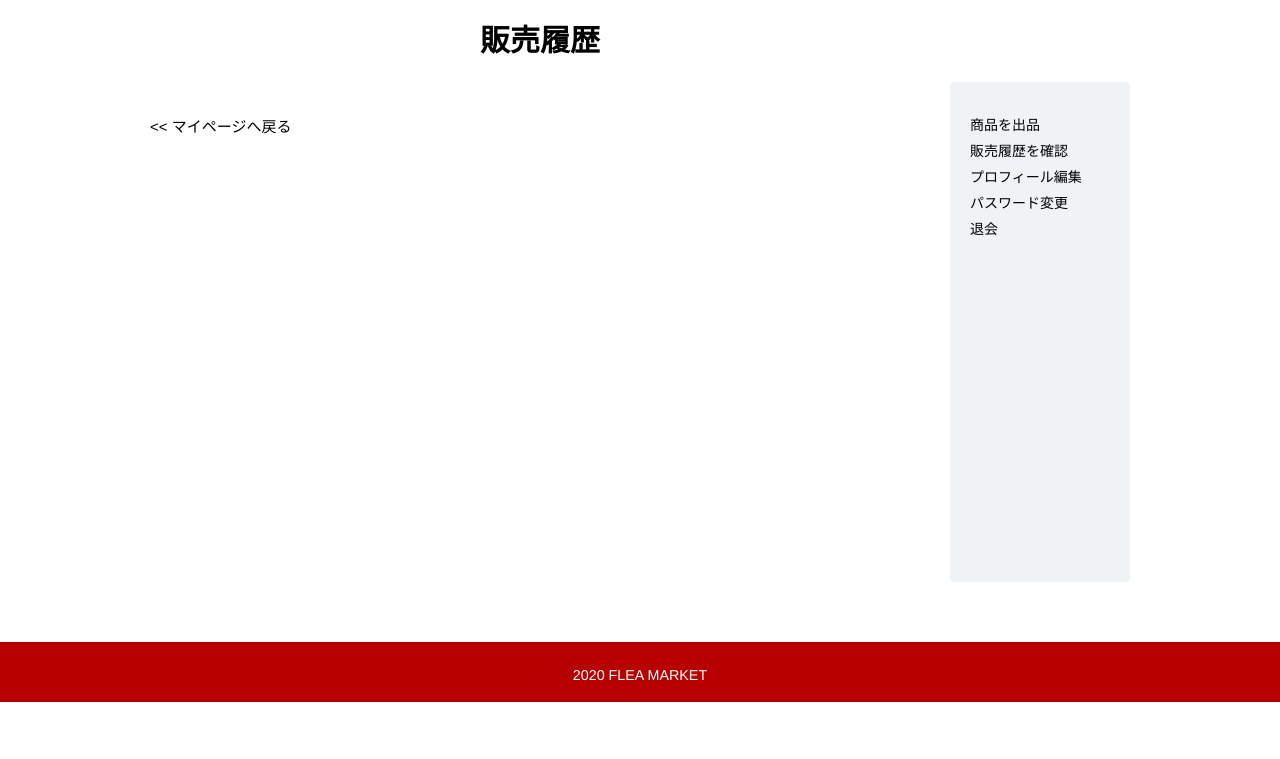
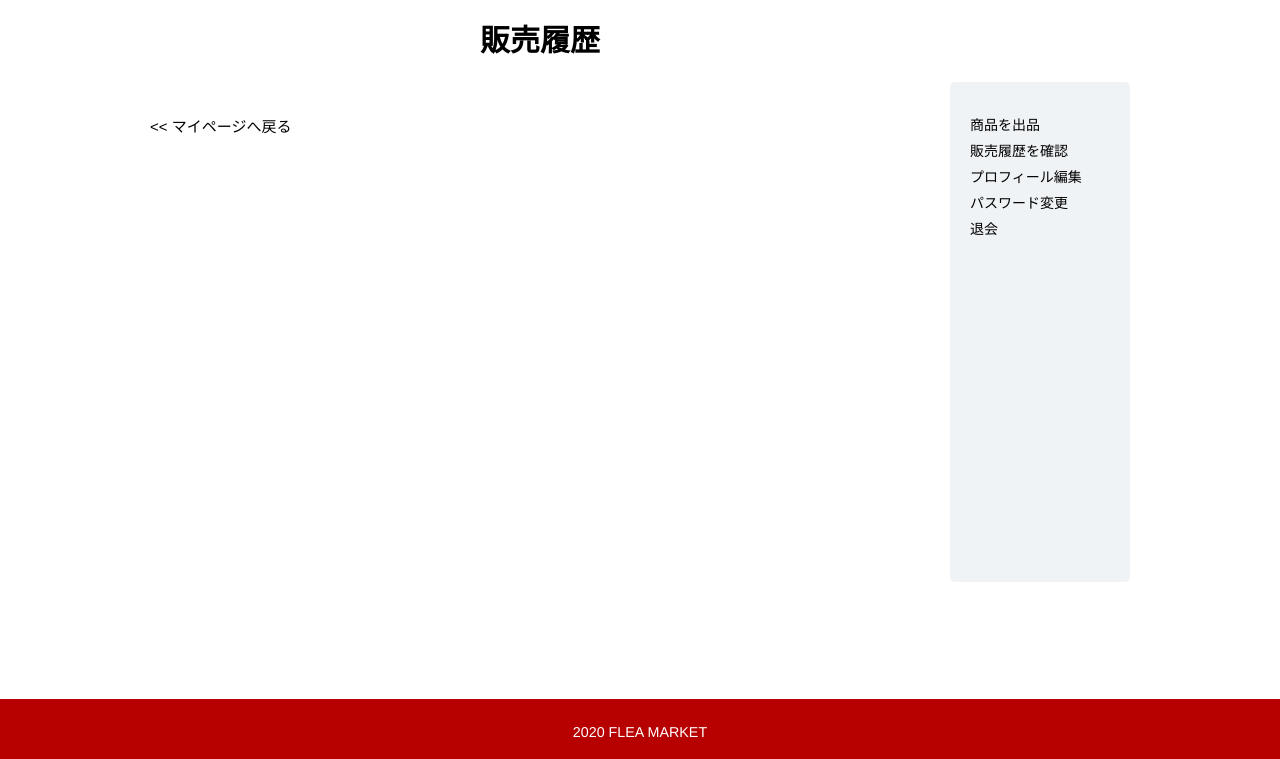
Before and after one commit to hotarika/01_fleamarket, a PHP site: page /99_OP/a-salesHistory.php in a window 1280 px wide. Shown: the part 121-880 px from the top of the page. Before the commit the page ends 823 px from the top, so only its background shows below. Run offline with PHP 8.4, Linux system fonts and the light colour scheme; the visitor is signed in with stand-in values (Sample User, id 1); data that the repository does not hold is empty; some libraries are stand-ins or nearby versions.

Commit message:
Fix: 販売履歴のfooter修正

```diff
--- a/a-salesHistory.php
+++ b/a-salesHistory.php
@@ -28,7 +28,7 @@ require('common/head.php');
    <?php require('common/header.php'); ?>
 
    <!-- contents -->
-   <div class="lw pw-history u-cf">
+   <div class="lw pm-history u-cf">
 
       <!-- main -->
       <main class="lm2 pm-history">
--- a/css/object/project.css
+++ b/css/object/project.css
@@ -558,6 +558,9 @@
 .p-history__heading {
   text-align: center;
 }
+.pm-history {
+  min-height: 80vh;
+}
 .pm-history__prodUnit {
   display: flex;
   margin-bottom: 18px;
```
